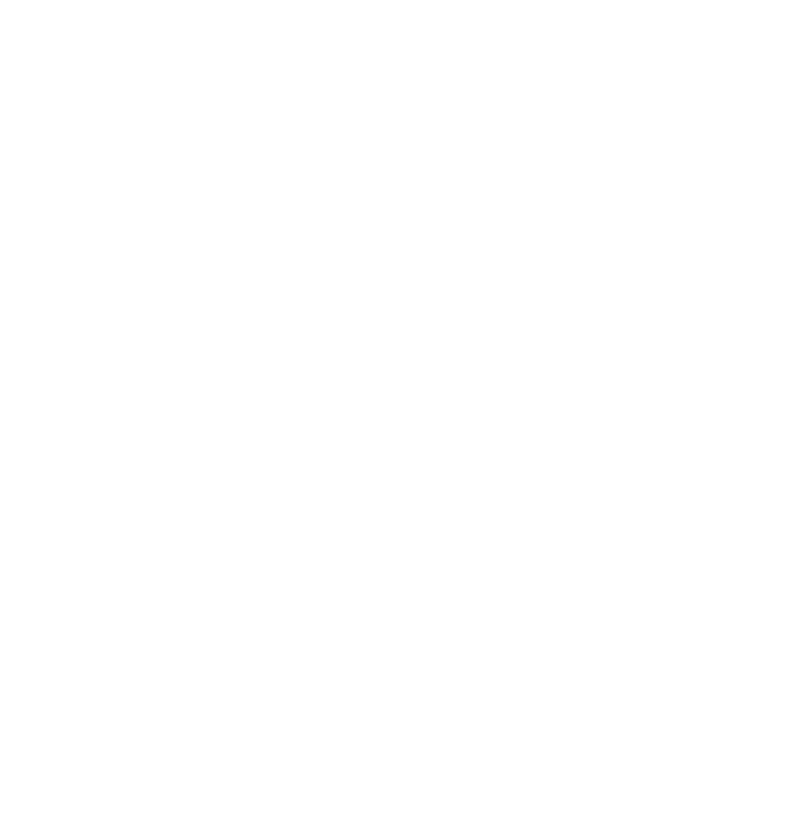
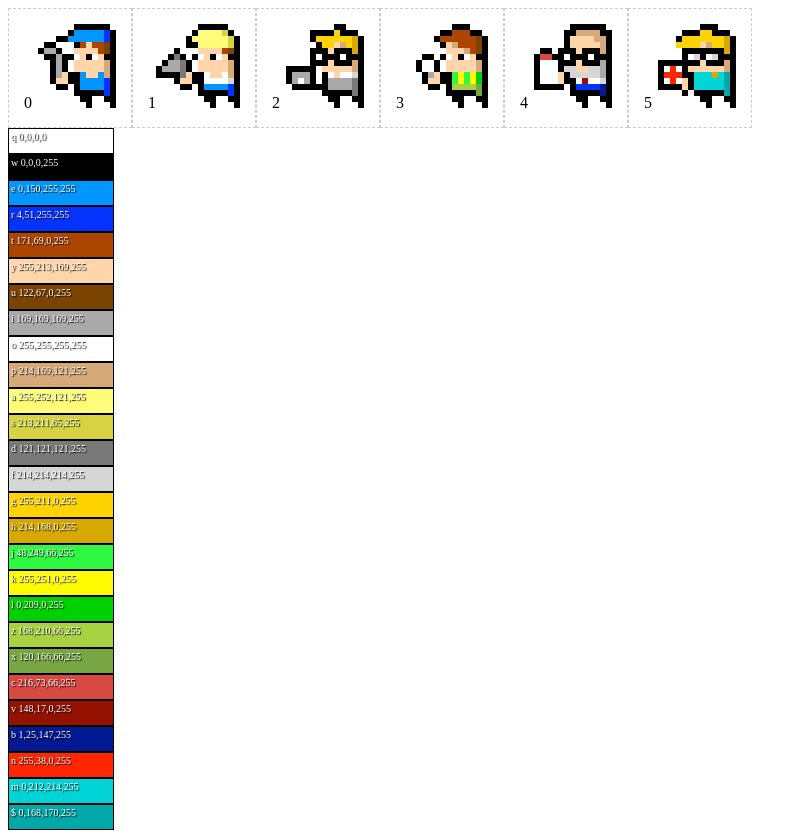
Before and after one commit to michalbe/pixel-packer, a website: page utils/unpacker/index.html in a window 1280 px wide. Shown: the whole page, without its empty margins (0-807 px from the left). Before the commit the page ends 800 px from the top, so only its background shows below. Drawn offline with Linux system fonts and the light colour scheme.

Commit message:
:star: unpacker, add palette and preview

```diff
--- a/utils/unpacker/index.html
+++ b/utils/unpacker/index.html
@@ -1,9 +1,28 @@
 <html>
   <head>
     <title>Unpacker test page</title>
+    <style>
+      .preview {
+        display: inline-block;
+        padding: 15px;
+        border: 1px dashed #ccc;
+      }
+
+      .palette {
+        width: 100px;
+        height: 20px;
+        padding: 2px;
+        display: block;
+        color: white;
+        text-shadow: 1px 1px 1px #000;
+        font-size: 10px;
+        border: 0.5px solid #000;
+      }
+    </style>
   </head>
   <script>
-    var p={q:"0.0.0.0",w:"0.0.0.",e:".d3.0.",r:"d6.a8.0.",t:".d5.a9.",y:"d6.a9.79.",u:"...",i:"a9.a9.a9.",o:"d6.d6.d6.",p:"79.79.79.",a:".26.0.",s:"0.d4.d6.",d:"0.a8.aa.",f:".fc.79.",g:"d5.d3.41.",h:"ab.45.0.",j:"7a.43.0.",k:"0.96..",l:"4.33..",z:"30.f9.42.",x:".fb.0.",c:"0.d1.0.",v:"a8.d2.42.",b:"78.a6.42.",n:"d8.49.42.",m:"94.11.0.",$:"1.19.93."};var m='14-q8w1q7w3ew2q5we5rwq5we1tyerwq4w2tw2rwq4wuw2uw2q4w2tw2ywqw4qt4ywqwi2wqwutu1owqwiuiwqwi3pwq1w5i3pwq6w4pwq7w1q1w1q8wq2w.14-q7w2q7w2e1w2q4we6rwq3e3tye1rwq4w6rwq4wuowuow2qw6tw2ywqwuauwt5ywqwa2w1s2rsdwqwuautws4dwqw3tws4dwq4wqw4dwq7w1q1w1q8wq2w.14-q6w4q7wf3gwq5wf5gwq4w1f4gwq2wq2t3hjwq1wpwqwutwutw1qwi1pwqt4yw1i2pwqt4yw4ptw1ut1uywq2wt1w1u3owq3w1qwk3lwq6w4lwq7w1q1w1q8wq2w.14-q7w2q8w1h2w1q5wh5jwq5wtyh2jwq6t2yhjwq2w1qwutwutw1q1wu1wqt4ywq1wu1wqt4ywq2witw1zxzxcwq2wt1w1zxzxcwq3w1qwv3bwq6w4bwq7w1q1w1q8wq2w.14-q6w5q6w1y3w1q5wt3y1wq5wt4ywq1w1qw2tw2ywqwn1w1uw2uw2qwu2w2tw2iwqwu2wo1t1o1iwqwu2two4iwqwu2tw1umu1owqw4qwl3$wq6w4$wq7w1q1w1q8wq2w.14-q6w5q6wk4lwq3w1k5lwq1w1q2whth1jwqwi1wq1t3hjwq1w1iw1utwutw1q2wiwqt4ywq2wiwqt4ywq2witw1kt1kywq2wt1w1k3lwq3w1qwk3lwq6w4lwq7w1q1w1q8wq2w';
+    var index = 0;
+    var p={q:"0.0.0.0",w:"0.0.0.",e:"0.96..",r:"4.33..",t:"ab.45.0.",y:".d5.a9.",u:"7a.43.0.",i:"a9.a9.a9.",o:"...",p:"d6.a9.79.",a:".fc.79.",s:"d5.d3.41.",d:"79.79.79.",f:"d6.d6.d6.",g:".d3.0.",h:"d6.a8.0.",j:"30.f9.42.",k:".fb.0.",l:"0.d1.0.",z:"a8.d2.42.",x:"78.a6.42.",c:"d8.49.42.",v:"94.11.0.",b:"1.19.93.",n:".26.0.",m:"0.d4.d6.","$":"0.a8.aa."};var m='14-q6w5q6we4rwq3w1e5rwq1w1q2wtyt1uwqwi1wq1y3tuwq1w1iw1oywoyw1q2wiwqy4pwq2wiwqy4pwq2wiyw1ey1epwq2wy1w1e3rwq3w1qwe3rwq6w4rwq7w1q1w1q8wq2w.14-q6w4q7wa3swq5wa5swq4w1a4swq2wq2y3tuwq1wdwqwoywoyw1qwi1dwqy4pw1i2dwqy4pw4dyw1oy1opwq2wy1w1o3fwq3w1qwe3rwq6w4rwq7w1q1w1q8wq2w.14-q8w1q7w3gw2q5wg5hwq5wg1ypghwq4w2yw2hwq4wow2ow2q4w2yw2pwqw4qy4pwqwi2wqwoyo1fwqwioiwqwi3dwq1w5i3dwq6w4dwq7w1q1w1q8wq2w.14-q7w2q8w1t2w1q5wt5uwq5wypt2uwq6y2ptuwq2w1qwoywoyw1q1wo1wqy4pwq1wo1wqy4pwq2wiyw1jkjklwq2wy1w1jkjklwq3w1qwz3xwq6w4xwq7w1q1w1q8wq2w.14-q6w5q6w1p3w1q5wy3p1wq5wy4pwq1w1qw2yw2pwqwc1w1ow2ow2qwo2w2yw2iwqwo2wf1y1f1iwqwo2ywf4iwqwo2yw1ovo1fwqw4qwr3bwq6w4bwq7w1q1w1q8wq2w.14-q7w2q7w2g1w2q4wg6hwq3g3ypg1hwq4w6hwq4wofwofw2qw6yw2pwqwonowy5pwqwn2w1m2hm$wqwonoywm4$wqw3ywm4$wq4wqw4$wq7w1q1w1q8wq2w.';
   </script>
   <body>
 
--- a/utils/unpacker/unpacker.js
+++ b/utils/unpacker/unpacker.js
@@ -67,7 +67,25 @@ GAME.IMG = (function(p,m) {
     }
 
     output.push(canvas.toDataURL());
+
+    // COMENT HERE IN FINAL VERSION
+    var div = document.createElement('div');
+    div.className = 'preview';
+    div.innerHTML = index;
+    index++;
+    div.appendChild(canvas);
+    document.body.appendChild(div);
+    if (index === 6) {
+      for (var col in palette) {
+        div = document.createElement('div');
+        div.className = 'palette';
+        div.innerHTML = col + ' ' + palette[col];
+        div.style.backgroundColor = 'rgba(' + palette[col] + ')';
+        document.body.appendChild(div);
+      }
+    }
   });
+
 
   return output;
 })(p,m);
```
